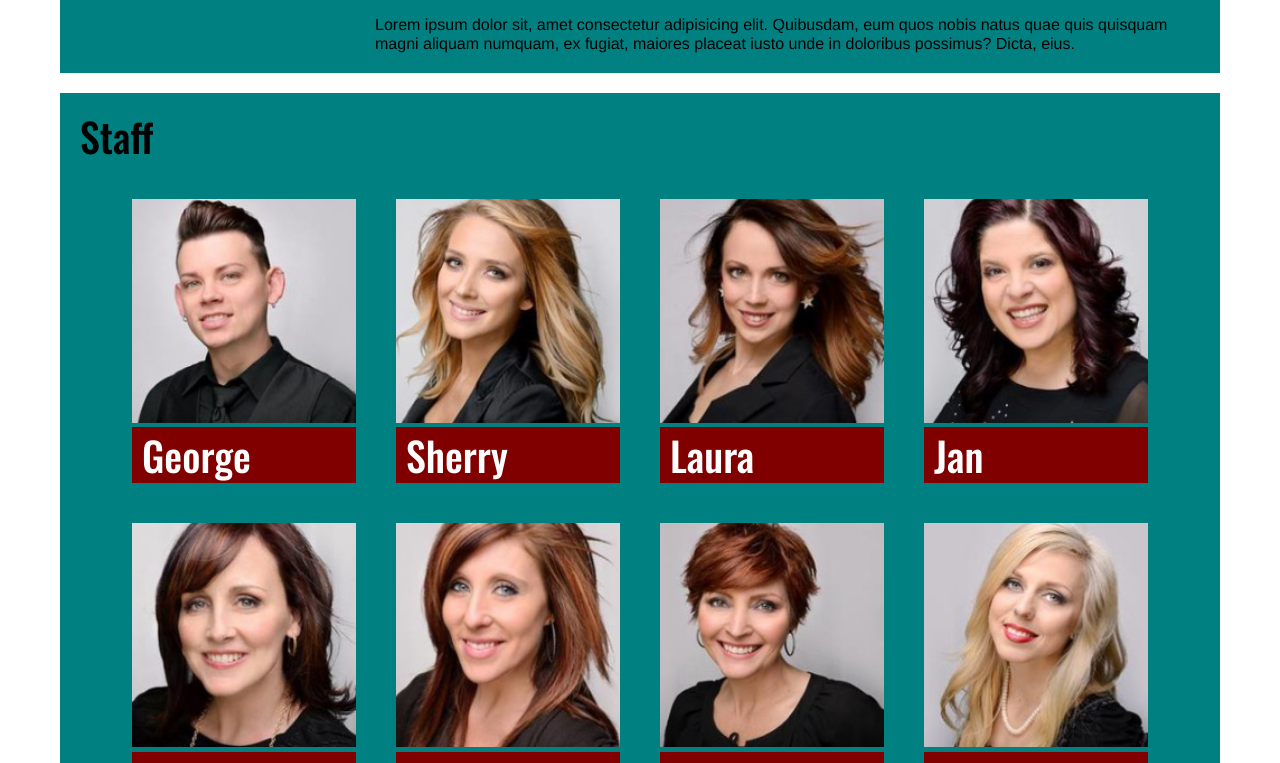
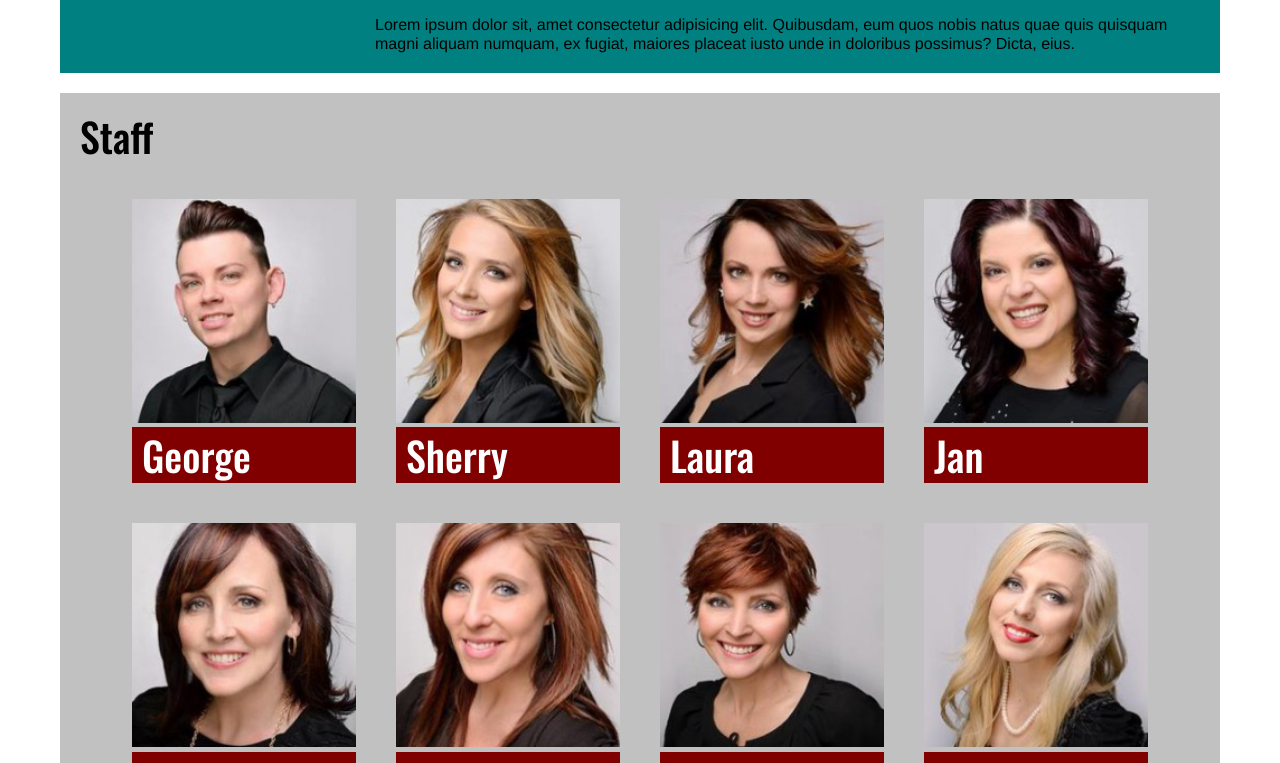
Before and after one commit to christinal59/Web-1-Li-Christina-Final, a React (Create React App) app: page / in a window 1280 px wide. Shown: the part 736-1499 px from the top of the page. Built offline with nearby package versions, Linux system fonts and the light colour scheme.

Commit message:
Updating Staff

```diff
--- a/src/React/Welcome/Staff/Staff.jsx
+++ b/src/React/Welcome/Staff/Staff.jsx
@@ -30,7 +30,7 @@ const Staff = () => {
 export default Staff;
 
 const StaffStyled = styled.div`
-    background-color: teal;
+    background-color: #c1c1c1;
     padding: 20px;
     margin: 20px 0px;
 
```
